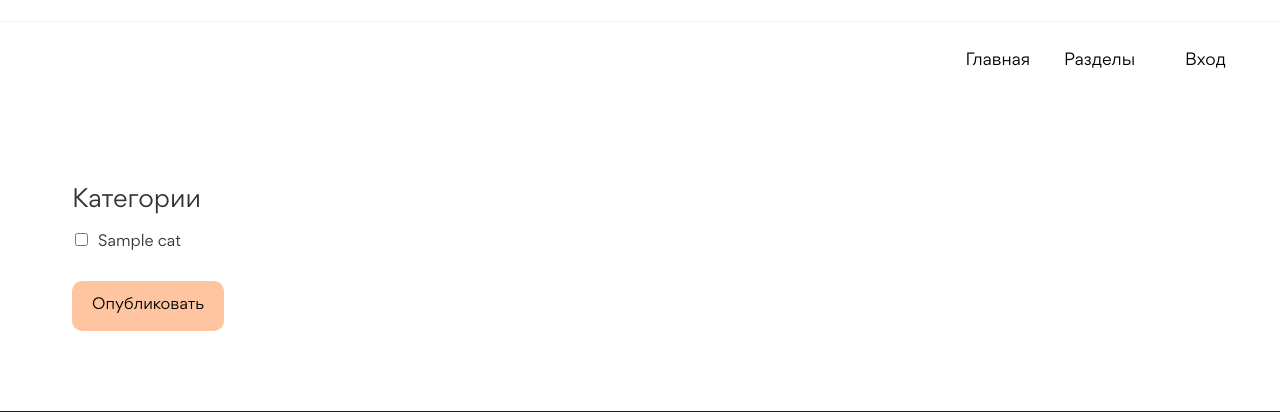
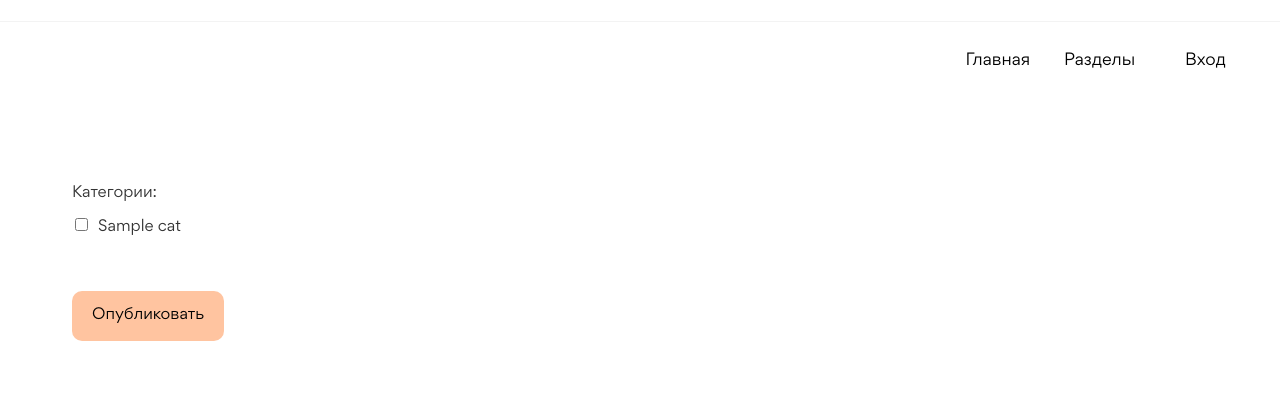
Before and after one commit to MyEternity/team_work, a Django app: template articles/templates/articles/add_post.html in a window 1280 px wide. Shown: the part 183-595 px from the top of the page. Run offline with Django 3.2, Linux system fonts and the light colour scheme; the template is opened without the code that fills it: most values are stand-ins (such as "Sample title", 1, 10 or a date in 2020); style sheets or scripts are compiled from the project's sources; parts of the project's set-up code (start-up, migrations or seed data) failed here and were passed over; some libraries are stand-ins or nearby versions; some web fonts are replaced.

Commit message:
Added styles for categories

```diff
--- a/articles/templates/articles/add_post.html
+++ b/articles/templates/articles/add_post.html
@@ -18,10 +18,10 @@
                             {% endif %}
                             <form method="post" style="margin-left: 20px" action="{% url 'articles:add_post' %}">
                                 {% csrf_token %}
-                                <fieldset class="item toggle-item">
+                                    <label class="form-label">
+                                        Категории:
+                                    </label>
                                     <div class="legend-container">
-                                        <legend>Категории</legend>
-                                    </div>
                                         <ul class="scrollable-dropdown-list">
                                             {% for category in categories %}
                                                 {% for cat in category %}
@@ -32,7 +32,8 @@
                                                 {% endfor %}
                                             {% endfor %}
                                         </ul>
-                                </fieldset>
+                                    </div>
+                                    <br>
                                 {% for f in form %}
                                     <label class="form-label"
                                            for="{{ f.id_for_label }}">{{ f.label }}: </label>
```
Lines whose indentation alone changed are shown as unchanged.
